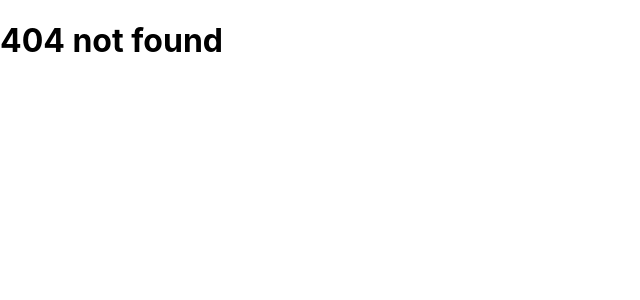
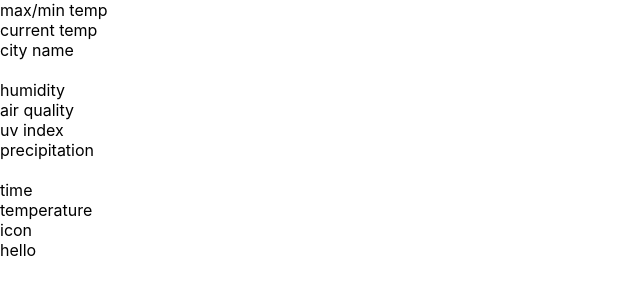
Before and after one commit to GTWeatherForcast/weather-client, a React (Create React App) app: page /mainpage in a window 1280 px wide. Before the commit this address had no page. Shown: the top 300 px of the page, without its empty margins (0-640 px from the left). Built offline with nearby package versions, Linux system fonts and the light colour scheme; the HTML template or start-up script is replaced by a standard one.

Commit message:
11/2/2023

```diff
--- a/src/components/inputs/SearchBar.module.css
+++ b/src/components/inputs/SearchBar.module.css
@@ -5,13 +5,12 @@
     padding: 15px;
     border-radius: 20px;
     border: 0;
-    box-shadow:  inset rgba(0, 0, 0, 25%) 2px 2px 2px;
+    box-shadow: inset rgba(0, 0, 0, 25%) 2px 2px 2px;
     text-align: center;
     font-size: 1em;
     font-weight: 600;
     width: 512px;
     background-color: rgba(255, 255, 255, 30%)
-
 }
 
 .searchBar::placeholder {
--- /dev/null
+++ b/src/components/main-page/MainPage.js
@@ -0,0 +1,38 @@
+import React from "react";
+import styles from "./main.css";
+
+function MainPage() {
+  return (
+    <div>
+      {/* today : max/min temp, city, temperature */}
+      <div id="today">
+        <div id="cityImage">
+          <div id="maxMinTemp">max/min temp</div>
+          <div id="currentTemp">current temp</div>
+          <div id="cityName">city name</div>
+        </div>
+        <br />
+        <div id="information">
+          <div id="humidity">humidity</div>
+          <div id="airQuality">air quality</div>
+          <div id="uvIndex">uv index</div>
+          <div id="precepitation">precipitation</div>
+        </div>
+
+        <br />
+        <div id="hourlyTemp">
+          <div id="time">time</div>
+          <div id="temp">temperature</div>
+          <div id="icon">icon</div>
+        </div>
+      </div>
+
+      {/* 10 day : max/min temp, weather icon, short summary */}
+      <div id="10day"></div>
+
+      <div className={styles.rectangle}>hello</div>
+    </div>
+  );
+}
+
+export default MainPage;
--- /dev/null
+++ b/src/components/main-page/contentbox.js
@@ -0,0 +1,6 @@
+import React from "react";
+import styles from "main.css";
+
+function contentbox() {
+  return <div className="rectangle" />;
+}
--- /dev/null
+++ b/src/components/main-page/main.css
@@ -0,0 +1,18 @@
+@import url('https://fonts.googleapis.com/css2?family=Montserrat:ital,wght@0,100;0,200;0,300;0,400;0,500;0,600;0,700;0,800;0,900;1,100;1,200;1,300;1,400;1,500;1,600;1,700;1,800;1,900&display=swap');
+
+.rectangle {
+    display: inline-block;
+    width: 100px;
+    height: 100px;
+    background: black;
+}
+
+/* default text style */
+.textStyle {
+    text-decoration: none;
+    color: var(--Contrast-Background, #FFF);
+    text-shadow: 0px 4px 4px rgba(0, 0, 0, 0.25);
+    /* font-family: Montserrat */
+    font-size: 20px;
+    font-weight: 600;
+}
```
Also changed, not shown: src/App.js (+13 -15 lines), src/components/landing/Landing.js (+40 -9 lines), src/components/main-page/navbar.js (added).
